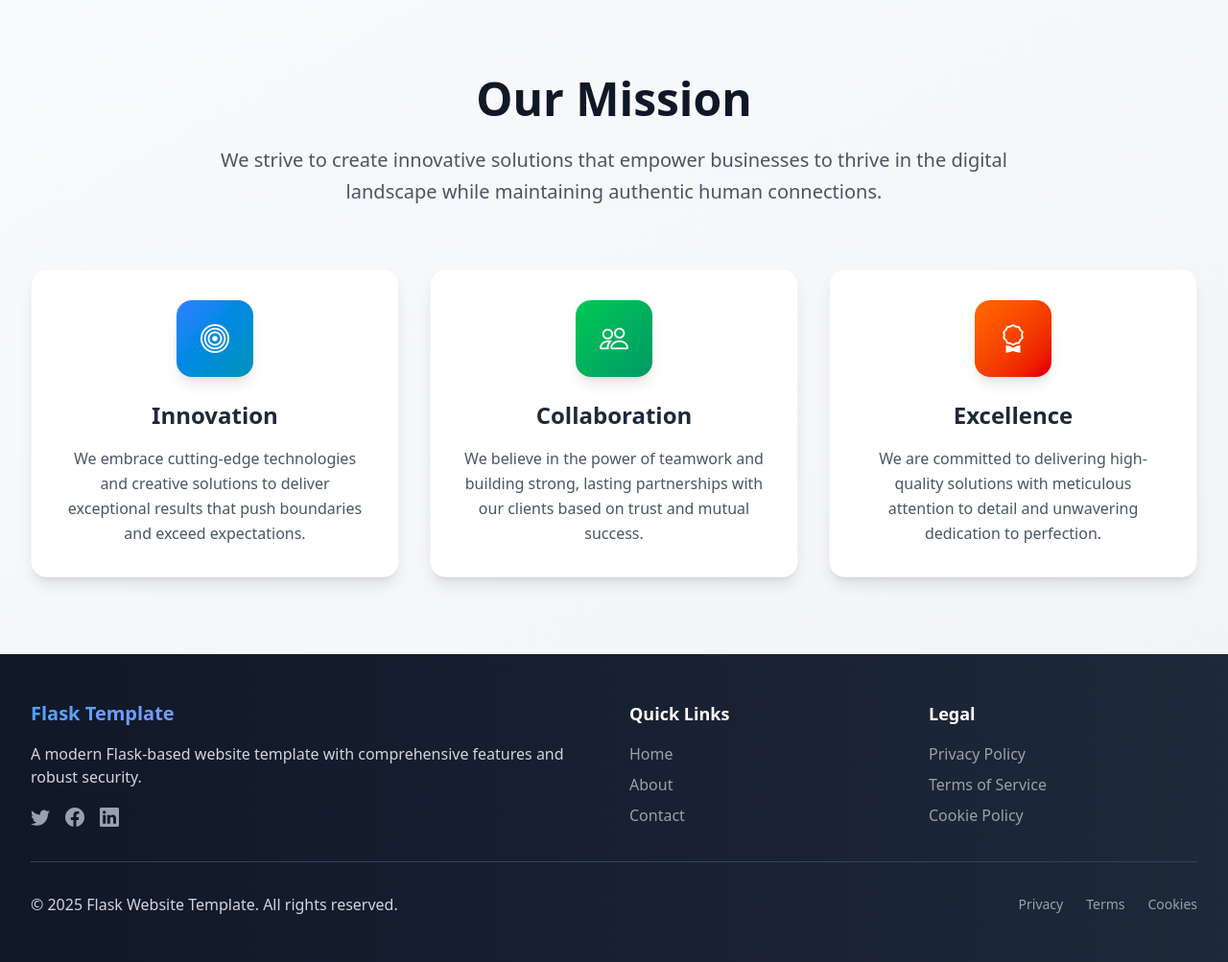
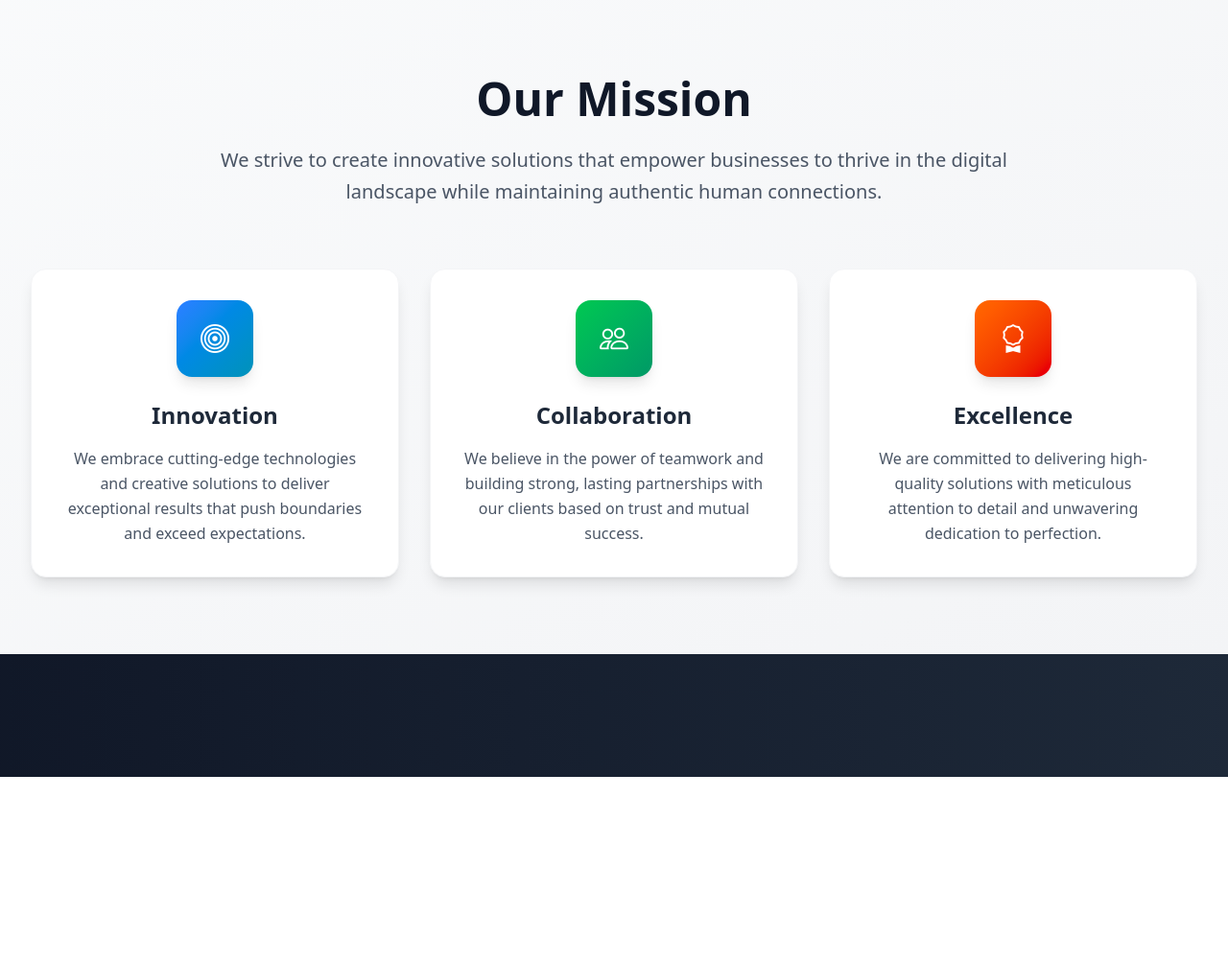
Before and after one commit to MACantara/Friendly-Chatbot, a Flask app: page /about in a window 1280 px wide. Shown: the part 932-1935 px from the top of the page at 96% size. After the commit the page ends 1742 px from the top, so only its background shows below. Run offline with Flask 3, Linux system fonts and the light colour scheme.

Commit message:
Comment out unused sections in footer.html for improved code clarity

```diff
--- a/app/templates/partials/footer.html
+++ b/app/templates/partials/footer.html
@@ -3,7 +3,7 @@
     <div class="max-w-7xl mx-auto px-4 sm:px-6 lg:px-8">
         <div class="grid md:grid-cols-4 gap-8 mb-8">
             <!-- Company Info -->
-            <div class="md:col-span-2">
+            <!-- <div class="md:col-span-2">
                 <h3 class="text-xl font-bold bg-gradient-to-r from-blue-400 to-purple-400 bg-clip-text text-transparent mb-4">Flask Template</h3>
                 <p class="text-gray-300 mb-4">A modern Flask-based website template with comprehensive features and robust security.</p>
                 <div class="flex space-x-4">
@@ -17,10 +17,10 @@
                         <i class="bi bi-linkedin text-xl"></i>
                     </a>
                 </div>
-            </div>
+            </div> -->
 
             <!-- Quick Links -->
-            <div>
+            <!-- <div>
                 <h4 class="text-lg font-semibold mb-4">Quick Links</h4>
                 <ul class="space-y-2">
                     <li><a href="{{ url_for('main.home') }}" class="text-gray-400 hover:text-white transition-colors duration-300">Home</a></li>
@@ -30,20 +30,20 @@
                     <li><a href="{{ url_for('profile.profile') }}" class="text-gray-400 hover:text-white transition-colors duration-300">Profile</a></li>
                     {% endif %}
                 </ul>
-            </div>
+            </div> -->
 
             <!-- Legal -->
-            <div>
+            <!-- <div>
                 <h4 class="text-lg font-semibold mb-4">Legal</h4>
                 <ul class="space-y-2">
                     <li><a href="{{ url_for('main.privacy_policy') }}" class="text-gray-400 hover:text-white transition-colors duration-300">Privacy Policy</a></li>
                     <li><a href="{{ url_for('main.terms_of_service') }}" class="text-gray-400 hover:text-white transition-colors duration-300">Terms of Service</a></li>
                     <li><a href="{{ url_for('main.cookie_policy') }}" class="text-gray-400 hover:text-white transition-colors duration-300">Cookie Policy</a></li>
                 </ul>
-            </div>
+            </div> -->
         </div>
 
-        <div class="border-t border-gray-700 pt-8">
+        <!-- <div class="border-t border-gray-700 pt-8">
             <div class="flex flex-col md:flex-row justify-between items-center">
                 <p class="text-gray-300 mb-4 md:mb-0">&copy; {{ current_date.year }} Flask Website Template. All rights reserved.</p>
                 <div class="flex space-x-6 text-sm">
@@ -52,6 +52,6 @@
                     <a href="{{ url_for('main.cookie_policy') }}" class="text-gray-400 hover:text-white transition-colors duration-300">Cookies</a>
                 </div>
             </div>
-        </div>
+        </div> -->
     </div>
 </footer>
```
